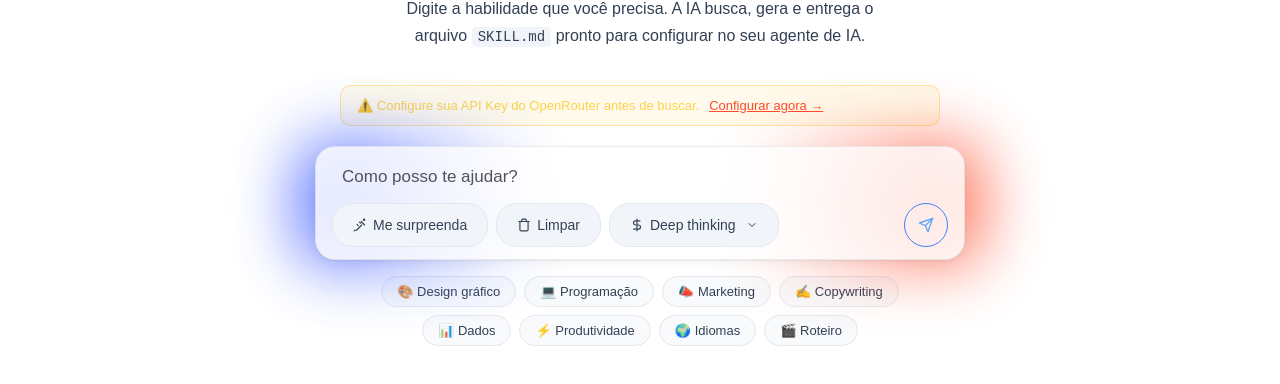
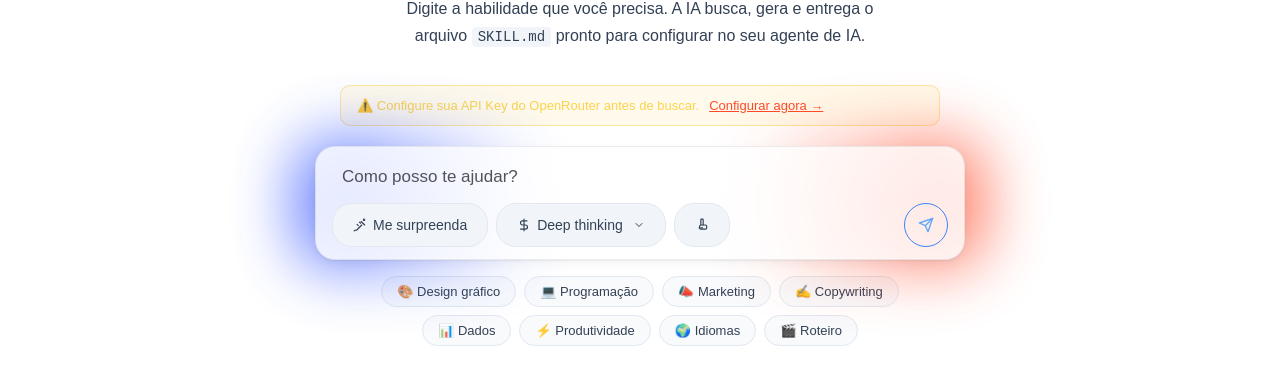
Before and after one commit to acaciomiranda/prompt-ia, a website with bundled scripts: page public/index.html in a window 1280 px wide. Shown: the part 290-674 px from the top of the page. Built offline with nearby package versions, Linux system fonts and the light colour scheme.

Commit message:
fix: refine search buttons order, icon and logic v2.5.1

```diff
--- a/public/app.js
+++ b/public/app.js
@@ -73,7 +73,7 @@ function quickSearch(q) {
 function handleSurpriseMe() {
   const terms = CONFIG.SURPRISE_TERMS;
   const randomTerm = terms[Math.floor(Math.random() * terms.length)];
-  quickSearch(randomTerm);
+  getEl('search-input').value = randomTerm;
   showToast(`🎲 Sugestão: ${randomTerm}`);
 }
 
--- a/public/index.html
+++ b/public/index.html
@@ -94,15 +94,6 @@
               </svg>
               Me surpreenda
             </button>
-            <button class="premium-btn btn-outline" data-action="clearSearch" aria-label="Limpar busca">
-              <svg aria-hidden="true" width="14" height="14" viewBox="0 0 24 24" fill="none" stroke="currentColor" stroke-width="2"
-                stroke-linecap="round" stroke-linejoin="round">
-                <path d="M3 6h18"></path>
-                <path d="M19 6v14c0 1-1 2-2 2H7c-1 0-2-1-2-2V6"></path>
-                <path d="M8 6V4c0-1 1-2 2-2h4c1 0 2 1 2 2v2"></path>
-              </svg>
-              Limpar
-            </button>
             <button class="premium-btn btn-outline" data-action="openApiKeyModal" aria-label="Configurações de Modelo e Raciocínio">
               <svg aria-hidden="true" width="14" height="14" viewBox="0 0 24 24" fill="none" stroke="currentColor" stroke-width="2"
                 stroke-linecap="round" stroke-linejoin="round">
@@ -113,6 +104,16 @@
                 stroke-linecap="round" stroke-linejoin="round" style="margin-left:4px;">
                 <polyline points="6 9 12 15 18 9"></polyline>
               </svg>
+            </button>
+            <button class="premium-btn btn-outline" data-action="clearSearch" aria-label="Limpar busca" title="Limpar busca">
+              <svg aria-hidden="true" width="14" height="14" viewBox="0 0 24 24" fill="none" stroke="currentColor" stroke-width="2"
+                stroke-linecap="round" stroke-linejoin="round">
+                <path d="M11 17h2"></path>
+                <path d="M18 12h-8a2 2 0 0 0-2 2v3a2 2 0 0 0 2 2h8a2 2 0 0 0 2-2v-3a2 2 0 0 0-2-2Z"></path>
+                <path d="M14 12V3a1 1 0 0 0-1-1h-2a1 1 0 0 0-1 1v9"></path>
+                <path d="M7 17h2"></path>
+              </svg>
+            </button>
             </button>
           </div>
           <button class="premium-btn btn-send" id="search-btn" data-action="doSearch" aria-label="Iniciar busca">
```
